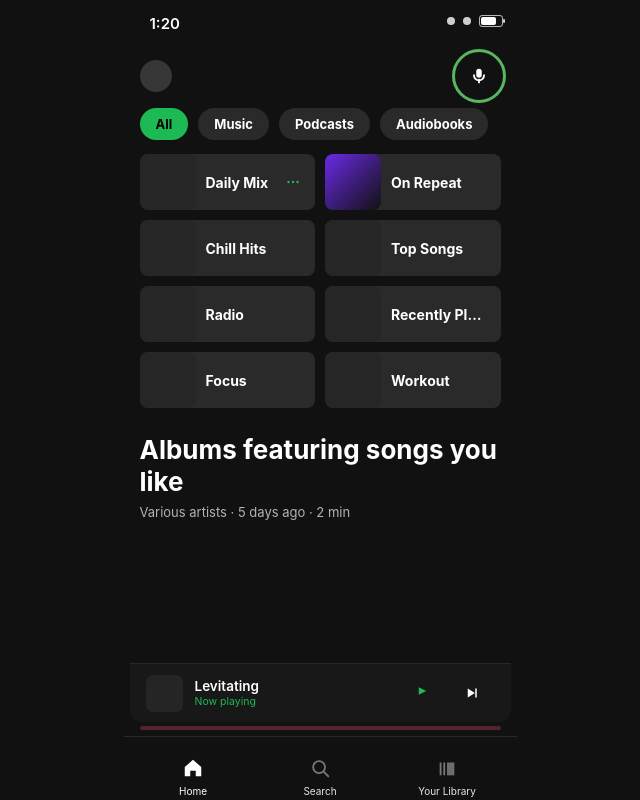
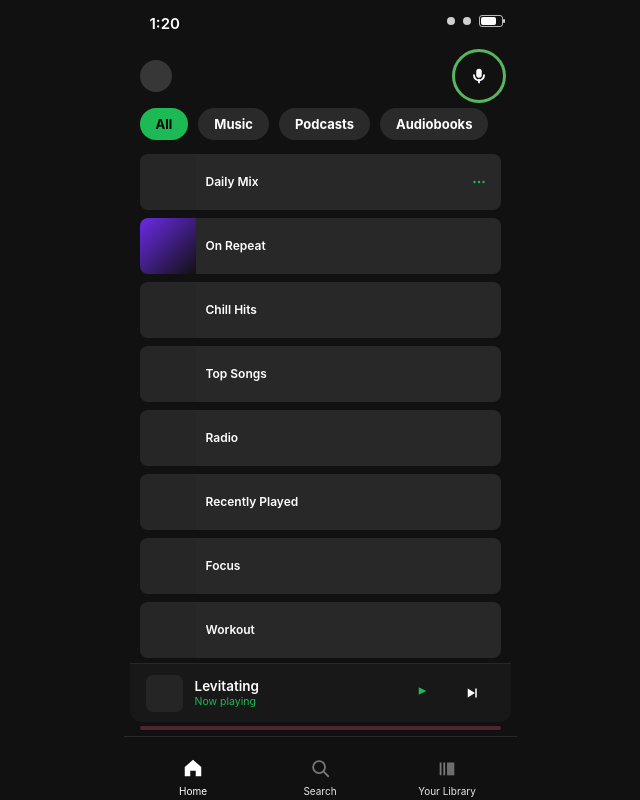
Before and after one commit to aninyag/spotify-accessibility, a React (Vite) app: page / in a window 1280 px wide. Shown: the whole page, without its empty margins (320-960 px from the left). Built offline with nearby package versions, Linux system fonts and the light colour scheme.

Commit message:
homepage update

```diff
--- a/src/ui/screens/DiscoverScreen.tsx
+++ b/src/ui/screens/DiscoverScreen.tsx
@@ -54,66 +54,31 @@
       </div>
       <div className="screenInner">
         <section aria-label="Shortcuts">
-          <div style={{ display: "grid", gridTemplateColumns: "repeat(2, 1fr)", gap: 10 }}>
+          <div style={{ display: "grid", gap: 8 }}>
             {shortcuts.map((s, idx) => (
               <button
                 key={s.id}
                 type="button"
+                className="homeShortcutRow"
+                role="button"
                 aria-label={s.title}
                 onClick={() => {}}
-                style={{
-                  height: 56,
-                  borderRadius: 8,
-                  background: "#2A2A2A",
-                  display: "grid",
-                  gridTemplateColumns: "56px 1fr",
-                  alignItems: "center",
-                  gap: 10,
-                  textAlign: "left",
-                  position: "relative",
-                  overflow: "hidden",
-                }}
               >
                 <div
+                  className="homeShortcutArt"
                   aria-hidden="true"
                   style={{
-                    width: 56,
-                    height: 56,
-                    borderRadius: 8,
                     background: s.artKind === "gradient" ? "linear-gradient(135deg, #6B2AE8, #111)" : "#262626",
                   }}
                 />
-                <div
-                  style={{
-                    fontSize: 14,
-                    fontWeight: 700,
-                    color: "white",
-                    overflow: "hidden",
-                    textOverflow: "ellipsis",
-                    whiteSpace: "nowrap",
-                    paddingRight: idx === 0 ? 28 : 12,
-                  }}
-                >
-                  {s.title}
-                </div>
+                <div className="homeShortcutTitle">{s.title}</div>
                 {idx === 0 ? (
-                  <div
-                    aria-hidden="true"
-                    style={{
-                      position: "absolute",
-                      right: 10,
-                      top: "50%",
-                      transform: "translateY(-50%)",
-                      width: 24,
-                      height: 24,
-                      display: "grid",
-                      placeItems: "center",
-                      color: "#1DB954",
-                    }}
-                  >
+                  <div className="homeShortcutOverflow" aria-hidden="true">
                     <Icon name="overflow" size={18} />
                   </div>
-                ) : null}
+                ) : (
+                  <div aria-hidden="true" style={{ width: 24, height: 24 }} />
+                )}
               </button>
             ))}
           </div>
--- a/src/ui/styles.css
+++ b/src/ui/styles.css
@@ -349,8 +349,8 @@
 
 .pill {
   white-space: nowrap;
-  height: 35px;
-  padding: 10px 36px 9px 36px;
+  height: 30px;
+  padding: 0 14px;
   min-height: unset;
   border-radius: 40px;
   background: var(--chip-inactive);
@@ -681,6 +681,44 @@
   margin-top: 2px;
 }
 
+.homeShortcutRow {
+  height: 56px;
+  border-radius: 8px;
+  background: #282828;
+  display: grid;
+  grid-template-columns: 56px 1fr 24px;
+  align-items: center;
+  gap: 10px;
+  padding-right: 10px;
+  text-align: left;
+  overflow: hidden;
+}
+
+.homeShortcutArt {
+  width: 56px;
+  height: 56px;
+  border-top-left-radius: 8px;
+  border-bottom-left-radius: 8px;
+}
+
+.homeShortcutTitle {
+  font-size: 12px;
+  font-weight: 600;
+  color: white;
+  overflow: hidden;
+  text-overflow: ellipsis;
+  white-space: nowrap;
+  line-height: 16px;
+}
+
+.homeShortcutOverflow {
+  width: 24px;
+  height: 24px;
+  display: grid;
+  place-items: center;
+  color: #1db954;
+}
+
 .hint {
   margin: 8px 0 0;
   font-size: 12px;
```
